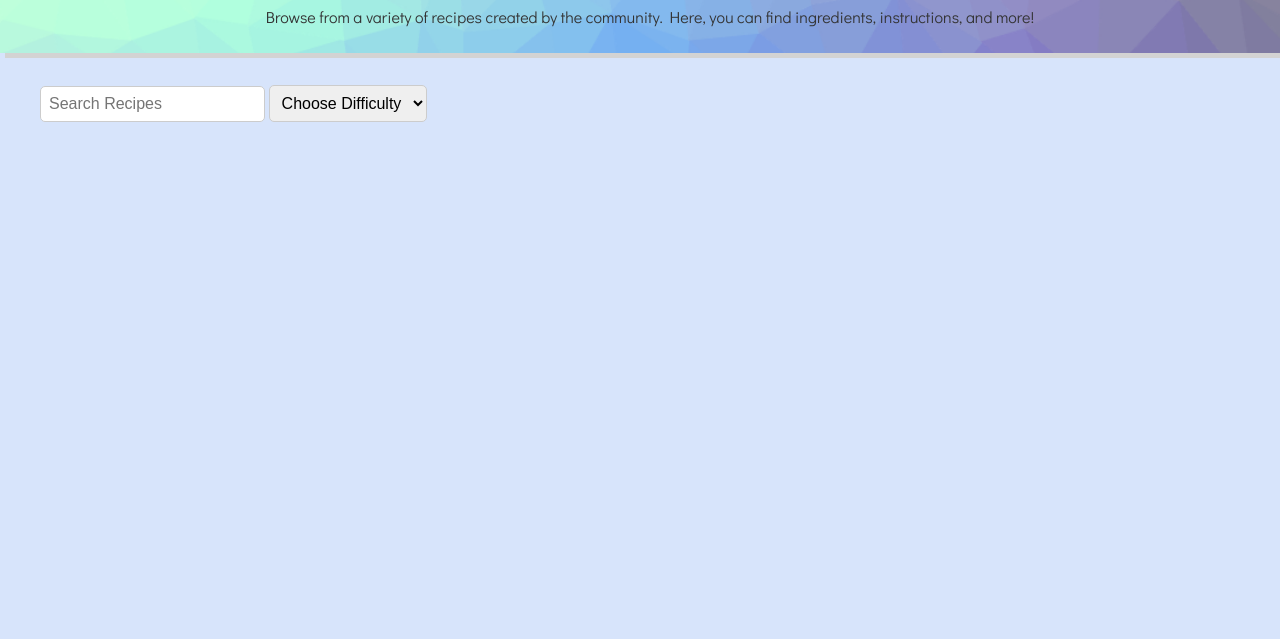
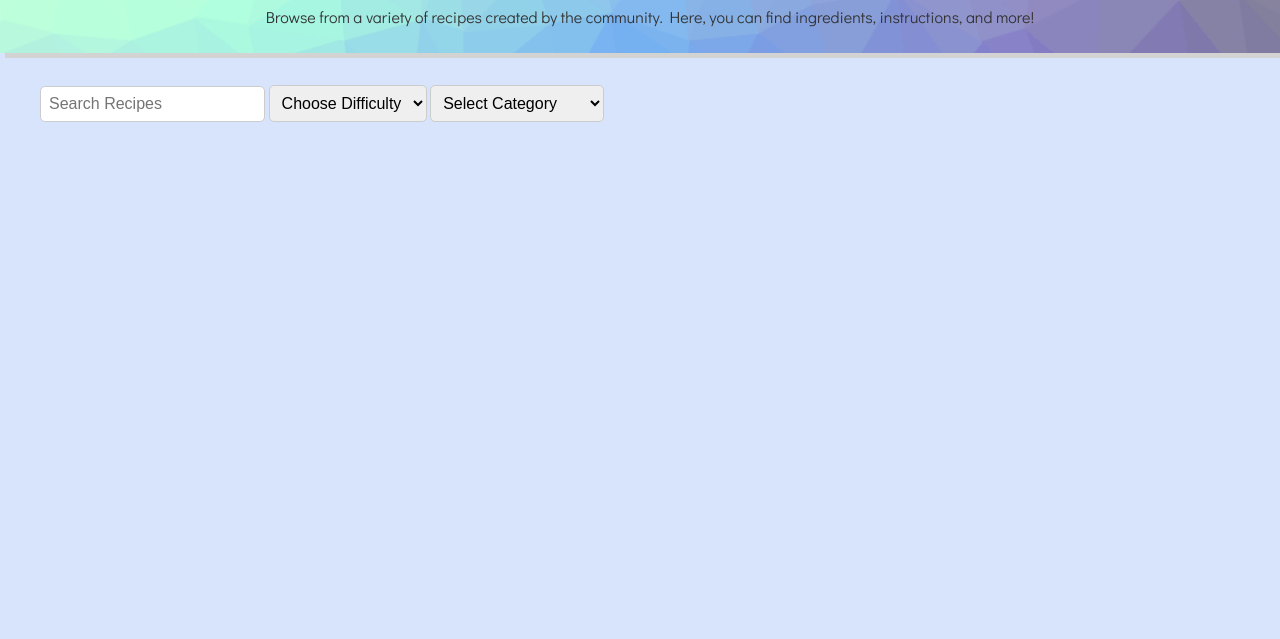
Before and after one commit to sharktide/recipeLive, a website: page recipes.html in a window 1280 px wide. Shown: the part 161-800 px from the top of the page. Drawn offline with Linux system fonts and the light colour scheme; no server answers.

Commit message:
Add filter by category

```diff
--- a/recipes.html
+++ b/recipes.html
@@ -34,6 +34,26 @@
                 <option>Hard 🔴</option>
                 <option>Other 🔵</option>
             </select>
+            <select id="category-dropdown">
+                <option>Select Category</option>
+                <option>American</option>
+                <option>UK</option>
+                <option>French</option>
+                <option>Italian</option>
+                <option>Chinese</option>
+                <option>Indian</option>
+                <option>Asian</option>
+                <option>Spanish</option>
+                <option>Central American</option>
+                <option>South American</option>
+                <option>Ethiopian</option>
+                <option>African</option>
+                <option>Australia / Oceania</option>
+                <option>Dessert</option>
+                <option>Smoothie</option>
+                <option>Salad</option>
+                <option>Other</option>
+            </select>
         </div>
         <div id="recipe-list">
             <div id="recipes-container"></div>
--- a/scripts/recipes.js
+++ b/scripts/recipes.js
@@ -1,21 +1,30 @@
 const urlParams = new URLSearchParams(window.location.search);
-const diff_filter = urlParams.get('diff')
-const diff_dropdown = document.getElementById('diff-dropdown')
+const diff_filter = urlParams.get('diff');
+const category_filter = urlParams.get('category'); // Get category from URL
+const diff_dropdown = document.getElementById('diff-dropdown');
+const category_dropdown = document.getElementById('category-dropdown'); // Get category dropdown element
+
+// Set initial dropdown values based on URL parameters
 if (diff_filter == null || diff_filter == undefined || diff_filter == 'Choose Difficulty') {
-    diff_dropdown.value = 'Choose Difficulty'
+    diff_dropdown.value = 'Choose Difficulty';
 }
 else if (diff_filter == 'Easy') {
-    diff_dropdown.value = 'Easy 🟢'
+    diff_dropdown.value = 'Easy 🟢';
 }
 else if (diff_filter == 'Medium') {
-    diff_dropdown.value = 'Medium 🟡'
+    diff_dropdown.value = 'Medium 🟡';
 }
 else if (diff_filter == 'Hard') {
-    diff_dropdown.value = 'Hard 🔴'
+    diff_dropdown.value = 'Hard 🔴';
 }
 else if (diff_filter == 'Other') {
-    diff_dropdown.value = 'Other 🔵'
+    diff_dropdown.value = 'Other 🔵';
 }
+
+if (category_filter != null && category_filter != 'Select Category') {
+    category_dropdown.value = category_filter;
+}
+
 async function fetchRecipes() {
     try {
         const response = await fetch('https://datasets-server.huggingface.co/first-rows?dataset=sharktide%2Frecipes&config=default&split=train');
@@ -43,23 +52,30 @@ async function fetchRecipes() {
         unverifiedContainer.appendChild(unverifiedTitle);
 
         recipes.forEach(recipe => {
+            // Apply category filter
+            if (category_filter && category_filter !== 'Select Category' && recipe.row.category !== category_filter) {
+                return;
+            }
+
             const recipeCard = document.createElement('div');
             recipeCard.classList.add('recipe-card');
+
             if (diff_filter == null || diff_filter == undefined) {
                 console.log(diff_filter);
             }
             else if ((diff_filter == 'Easy') && (!(recipe.row.diff == 'Easy'))) {
-                return
+                return;
             }
             else if ((diff_filter == 'Medium') && (!(recipe.row.diff == 'Medium'))) {
-                return
+                return;
             }
             else if ((diff_filter == 'Hard') && (!(recipe.row.diff == 'Hard'))) {
-                return
+                return;
             }
             else if ((diff_filter == 'Other') && (!(recipe.row.diff == 'Other'))) {
-                return
+                return;
             }
+
             const recipeName = recipe.row.name;
             const recipeLink = `/recipeviewer?recipe=${encodeURIComponent(recipeName)}`;
 
@@ -90,7 +106,6 @@ async function fetchRecipes() {
                 recipeDiffElem.textContent = 'Other 🔵'
             }
 
-
             const recipeIngredients = document.createElement('p');
             recipeIngredients.textContent = 'Ingredients: ' + recipe.row.ingredients.join(', ');
 
@@ -103,7 +118,6 @@ async function fetchRecipes() {
             recipeCard.appendChild(recipeCreatorElem);
             recipeCard.appendChild(recipeCategoryElem);
             recipeCard.appendChild(recipeDiffElem);
-
             recipeCard.appendChild(recipeIngredients);
             recipeCard.appendChild(recipeLinkElem);
 
@@ -137,7 +151,7 @@ async function fetchRecipes() {
     }
 }
 
-
+// Set background and layout styles
 function setbg() {
     /** * @param {string} styleString */
     const addStyle = (() => {
@@ -195,39 +209,31 @@ async function fetchRecipes() {
     }
     `);
 }
+
 diff_dropdown.addEventListener('change', function() {
-    let currentDiffValue = ''
+    let currentDiffValue = '';
     if (diff_dropdown.value == 'Choose Difficulty') {
-        currentDiffValue = 'Choose Difficulty'
+        currentDiffValue = 'Choose Difficulty';
     }
     else if (diff_dropdown.value == 'Easy 🟢') {
-        currentDiffValue = 'Easy'
+        currentDiffValue = 'Easy';
     }
     else if (diff_dropdown.value == 'Medium 🟡') {
-        currentDiffValue = 'Medium'
+        currentDiffValue = 'Medium';
     }
     else if (diff_dropdown.value == 'Hard 🔴') {
-        currentDiffValue = 'Hard'
+        currentDiffValue = 'Hard';
     }
     else if (diff_dropdown.value == 'Other 🔵') {
-        currentDiffValue = 'Other'
+        currentDiffValue = 'Other';
     }
-    window.location.href = `/recipes?diff=${currentDiffValue}`
-})
+    window.location.href = `/recipes?diff=${currentDiffValue}&category=${category_dropdown.value}`; // Add category to URL
+});
+
+category_dropdown.addEventListener('change', function() {
+    let currentCategoryValue = category_dropdown.value;
+    window.location.href = `/recipes?diff=${diff_filter || 'Choose Difficulty'}&category=${currentCategoryValue}`;
+});
+
 window.onload = fetchRecipes;
 setbg();
-
-
-// Copyright 2025 Rihaan Meher
-
-// Licensed under the Apache License, Version 2.0 (the "License");
-// you may not use this file except in compliance with the License.
-// You may obtain a copy of the License at
-
-//     http://www.apache.org/licenses/LICENSE-2.0
-
-// Unless required by applicable law or agreed to in writing, software
-// distributed under the License is distributed on an "AS IS" BASIS,
-// WITHOUT WARRANTIES OR CONDITIONS OF ANY KIND, either express or implied.
-// See the License for the specific language governing permissions and
-// limitations under the License.
```
Lines whose indentation alone changed are shown as unchanged.
